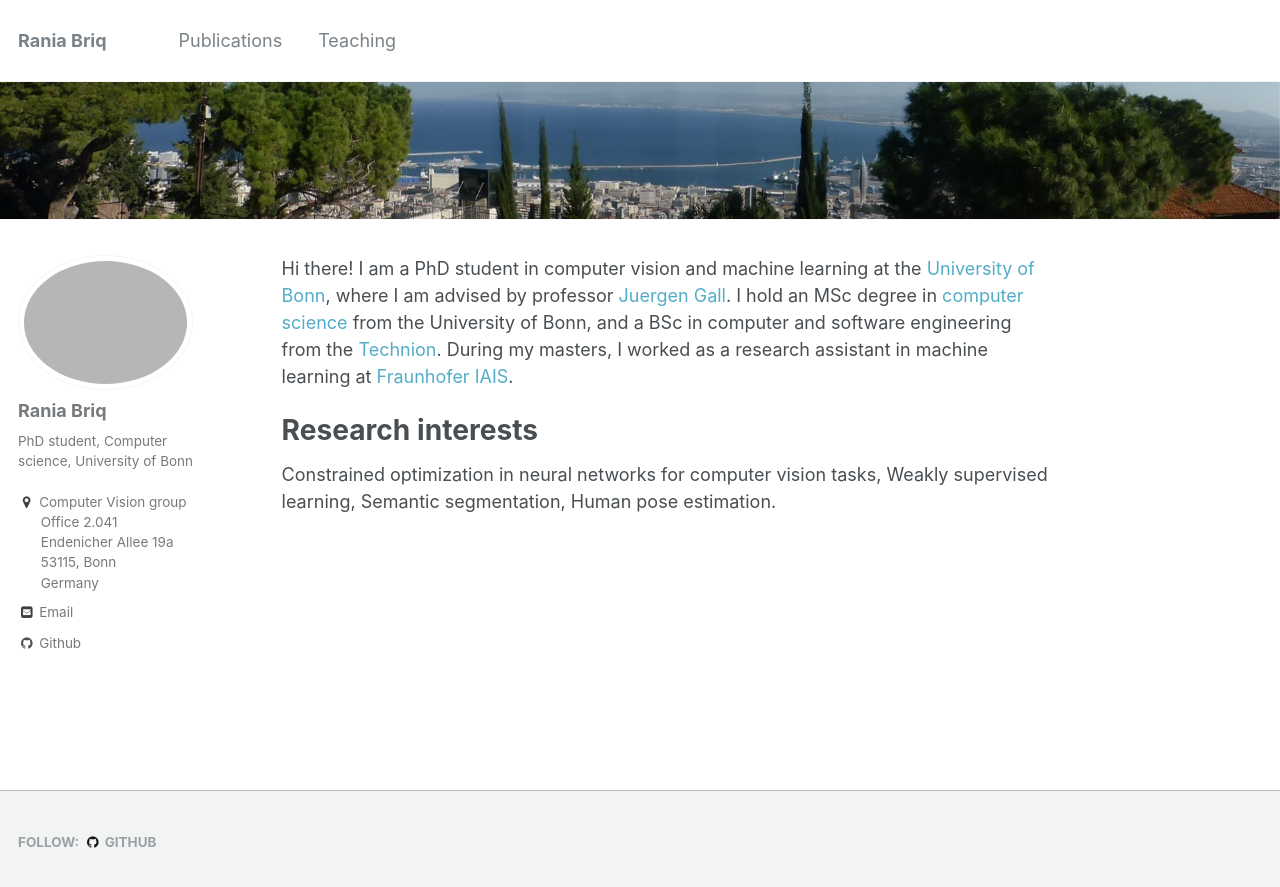
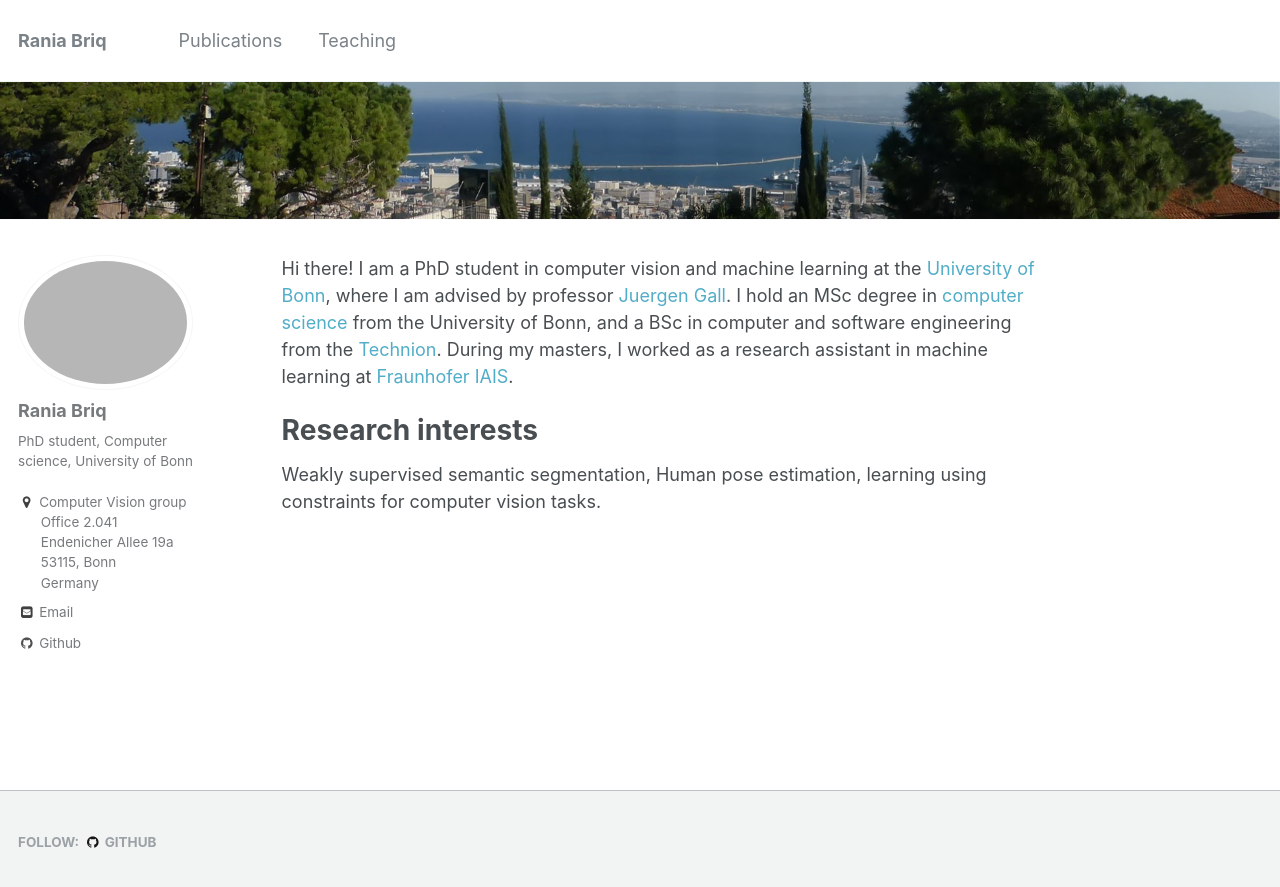
Before and after one commit to briqr/briqr.github.io, a Jekyll site: the page built from _pages/about.md, in a window 1280 px wide. Shown: the top 887 px of the page. Built offline with Jekyll 4.4.1, drawn with Linux system fonts in a browser that asks for light colours.

Commit message:
Update about.md

```diff
--- a/_pages/about.md
+++ b/_pages/about.md
@@ -20,4 +20,4 @@ During my masters, I worked as a research assistant in machine learning at [Frau
 
 Research interests
 ======
-Constrained optimization in neural networks for computer vision tasks, Weakly supervised learning, Semantic segmentation, Human pose estimation.
+Weakly supervised semantic segmentation, Human pose estimation, learning using constraints for computer vision tasks.
```
